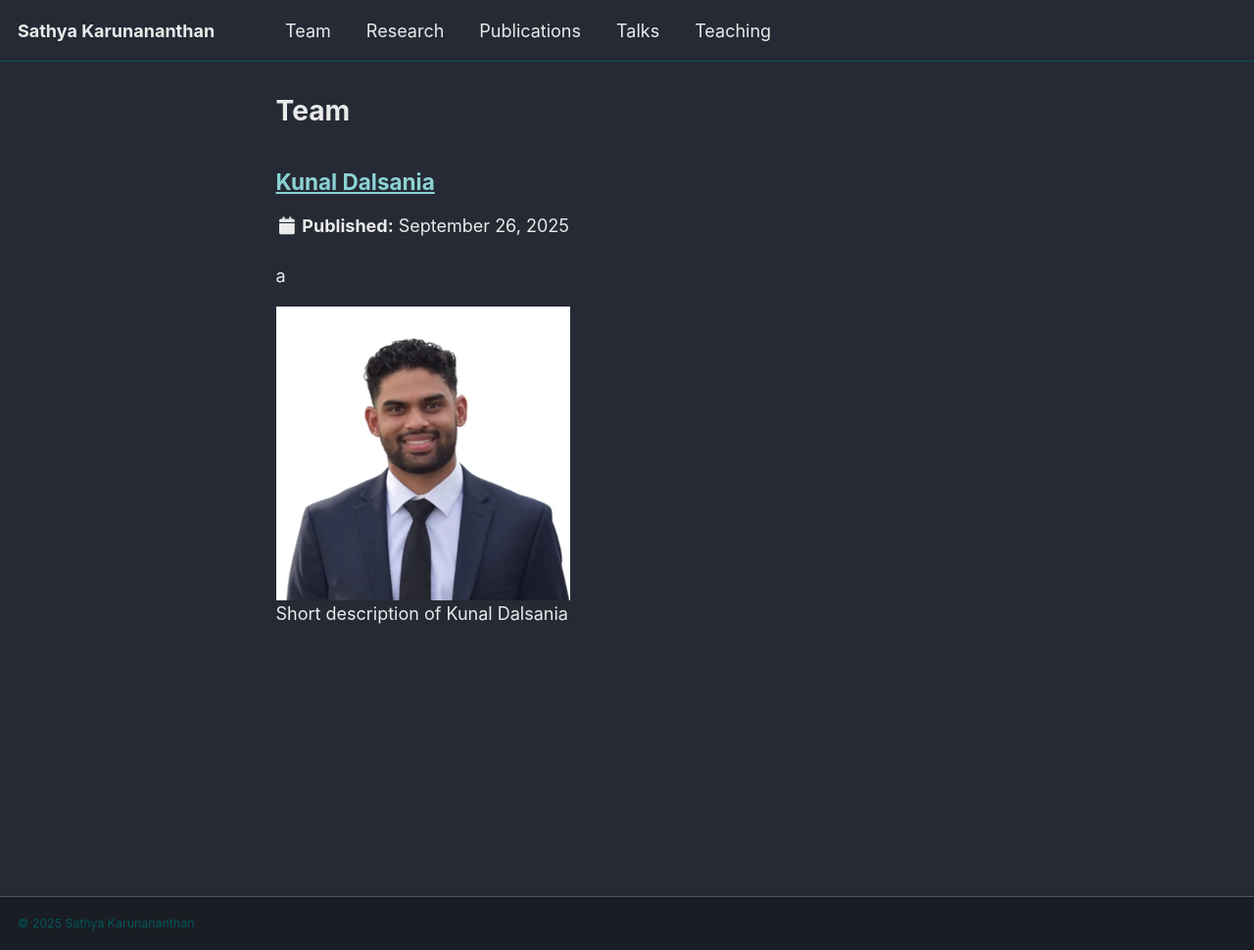
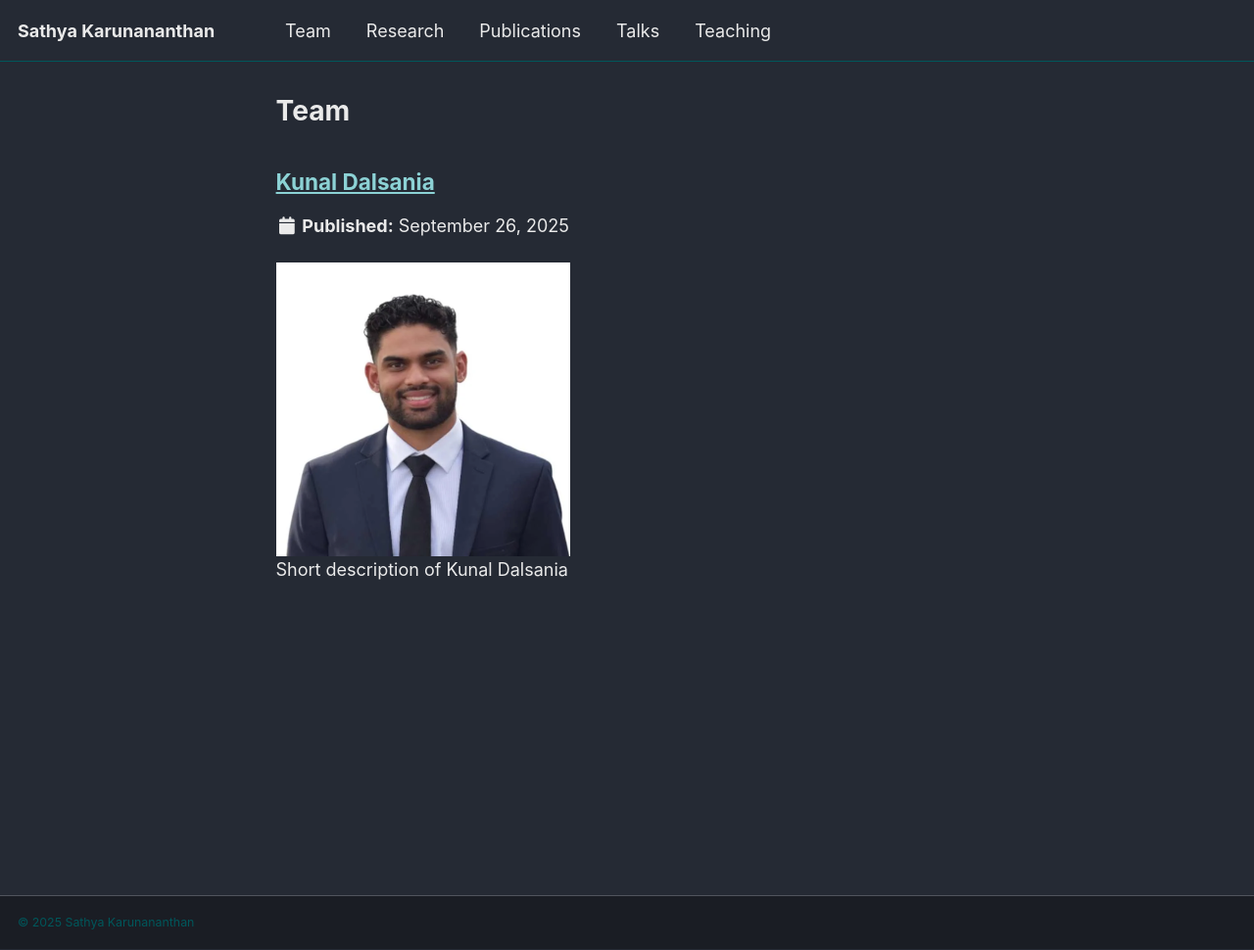
Before and after one commit to sathyaguru/sathyaguru.github.io, a Jekyll site: the page built from _pages/team.html, in a window 1280 px wide and 970 px high. Shown: the whole window at 98% size. Built offline with Jekyll 4.4.1, drawn with Linux system fonts in a browser that asks for light colours; a script that is not in the unit is left out.

Commit message:
modify _includes/archive_single.html

```diff
--- a/_includes/archive-single.html
+++ b/_includes/archive-single.html
@@ -47,27 +47,27 @@
         {% endif %}
 
     {% if post.excerpt and site.read_more != 'enabled' %}
-    a<p class="archive__item-excerpt" itemprop="description">{{ post.excerpt | markdownify }}</p>
+    <p class="archive__item-excerpt" itemprop="description">{{ post.excerpt | markdownify }}</p>
     {% elsif post.excerpt and site.read_more == 'enabled' %}
     <p class="archive__item-excerpt" itemprop="description"><p>{{ post.excerpt | markdownify | remove: '<p>' | remove: '</p>' }}<strong><a href="{{ base_path }}{{ post.url }}" rel="permalink"> Read more</a></strong></p></p>
     {% endif %}
 
     {% if post.citation and post.paperurl and post.slidesurl and post.bibtexurl %}
-      <p>Citation: {{ post.author }} {{post.title }} {{ post.citation }}<br /><a href="{{ post.paperurl }}">Download Paper</a> | <a href="{{ post.slidesurl }}">Download Slides</a> | <a href="{{ post.bibtexurl }}">Download Bibtex</a></p>
+      <p>Citation: {{ post.author }} {{ post.title }} {{ post.citation }}<br /><a href="{{ post.paperurl }}">Download Paper</a> | <a href="{{ post.slidesurl }}">Download Slides</a> | <a href="{{ post.bibtexurl }}">Download Bibtex</a></p>
     {% elsif post.citation and post.paperurl and post.slidesurl %}
-      <p>Citation: {{ post.author }} {{post.title }} {{ post.citation }}<br /><a href="{{ post.paperurl }}">Download Paper</a> | <a href="{{ post.slidesurl }}">Download Slides</a></p>
+      <p>Citation: {{ post.author }} {{ post.title }} {{ post.citation }}<br /><a href="{{ post.paperurl }}">Download Paper</a> | <a href="{{ post.slidesurl }}">Download Slides</a></p>
     {% elsif post.citation and post.paperurl and post.bibtexurl %}
-      <p>Citation: {{ post.author }} {{post.title }} {{ post.citation }}<br /><a href="{{ post.paperurl }}">Download Paper</a> | <a href="{{ post.bibtexurl }}">Download Bibtex</a></p>
+      <p>Citation: {{ post.author }} {{ post.title }} {{ post.citation }}<br /><a href="{{ post.paperurl }}">Download Paper</a> | <a href="{{ post.bibtexurl }}">Download Bibtex</a></p>
     {% elsif post.citation and post.paperurl %}
-      <p>Citation: {{ post.author }} {{post.title }} {{ post.citation }}<br /><a href="{{ post.paperurl }}">Download Paper</a></p>
+      <p>Citation: {{ post.author }} {{ post.title }} {{ post.citation }}<br /><a href="{{ post.paperurl }}">Download Paper</a></p>
     {% elsif post.citation and post.slidesurl and post.bibtexurl %}
-      <p>Citation: {{ post.author }} {{post.title }} {{ post.citation }}<br /><a href="{{ post.slidesurl }}">Download Slides</a> | <a href="{{ post.bibtexurl}}">Download Bibtex</a></p>
+      <p>Citation: {{ post.author }} {{ post.title }} {{ post.citation }}<br /><a href="{{ post.slidesurl }}">Download Slides</a> | <a href="{{ post.bibtexurl}}">Download Bibtex</a></p>
     {% elsif post.citation and post.slidesurl %}
-      <p>Citation: {{ post.author }} {{post.title }} {{ post.citation }}<br /><a href="{{ post.slidesurl }}">Download Slides</a></p>
+      <p>Citation: {{ post.author }} {{ post.title }} {{ post.citation }}<br /><a href="{{ post.slidesurl }}">Download Slides</a></p>
     {% elsif post.citation and post.bibtexurl %}
-      <p>Citation: {{ post.author }} {{post.title }} {{ post.citation }}<br /><a href="{{ post.bibtexurl }}">Download Bibtex</a></p>
+      <p>Citation: {{ post.author }} {{ post.title }} {{ post.citation }}<br /><a href="{{ post.bibtexurl }}">Download Bibtex</a></p>
     {% elsif post.citation %}
-      <p>Citation: {{ post.author }} {{post.title }} {{ post.citation }}</p>
+      <p>Citation: {{ post.author }} {{ post.title }} {{ post.citation }}</p>
     {% elsif post.paperurl and post.bibtexurl %}
       <p><a href=" {{ post.paperurl }} ">Download Paper</a> | <a href="{{ post.bibtexurl }}">Download Bibtex</a></p>
     {% elsif post.paperurl %}
```
